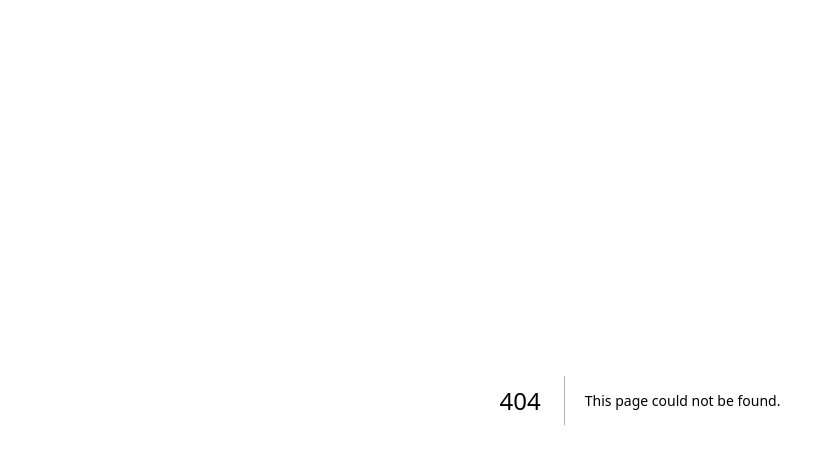
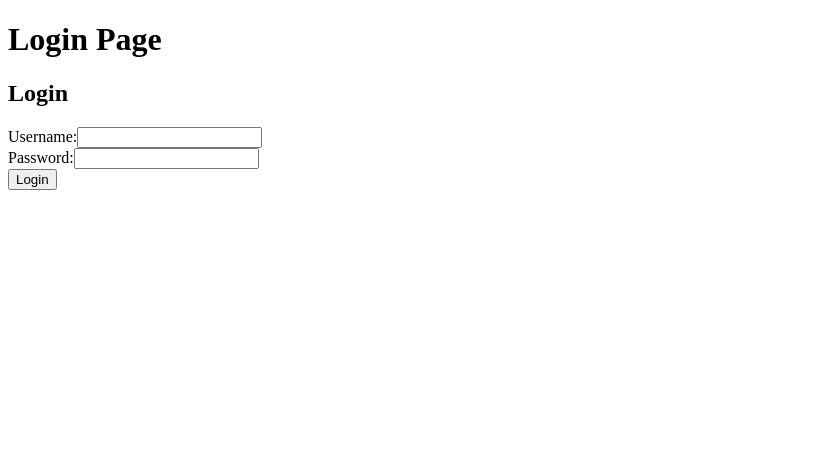
Before and after one commit to mark-kibo/SustainableSips, a Next.js app: page /login in a window 1280 px wide. Before the commit this address had no page. Shown: the top 464 px of the page, without its empty margins (0-835 px from the left). Built offline with nearby package versions, Linux system fonts and the light colour scheme.

Commit message:
created login component and page

```diff
--- a/app/page.tsx
+++ b/app/page.tsx
@@ -1,5 +1,6 @@
 import Theme from '@/components/theme'
 import Image from 'next/image'
+
 
 export default function Home() {
   return (
@@ -7,6 +8,7 @@ export default function Home() {
       <Theme />
 
 
+
       <h2 className='bg-success-50 dark:bg-success-800'>Hello its mark kibocha</h2>
 
     </div>
--- /dev/null
+++ b/components/login.tsx
@@ -0,0 +1,40 @@
+// components/Login.tsx
+import React, { useState } from 'react';
+
+const Login: React.FC = () => {
+  const [username, setUsername] = useState('');
+  const [password, setPassword] = useState('');
+
+  const handleLogin = () => {
+    // Implement your login logic here
+  };
+
+  return (
+    <div>
+      <h2>Login</h2>
+      <form onSubmit={handleLogin}>
+        <label>
+          Username:
+          <input
+            type="text"
+            value={username}
+            onChange={(e) => setUsername(e.target.value)}
+          />
+        </label>
+        <br />
+        <label>
+          Password:
+          <input
+            type="password"
+            value={password}
+            onChange={(e) => setPassword(e.target.value)}
+          />
+        </label>
+        <br />
+        <button type="submit">Login</button>
+      </form>
+    </div>
+  );
+};
+
+export default Login;
--- a/package.json
+++ b/package.json
@@ -9,7 +9,8 @@
     "lint": "next lint"
   },
   "dependencies": {
-    "next": "14.0.4",
+    "next": "^14.0.4",
+    "next-auth": "^4.24.5",
     "next-themes": "^0.2.1",
     "react": "^18",
     "react-dom": "^18",
--- /dev/null
+++ b/pages/_app.tsx
@@ -0,0 +1,12 @@
+import { AppProps } from 'next/app';
+import { SessionProvider } from 'next-auth/react';
+
+function MyApp({ Component, pageProps }: AppProps) {
+  return (
+    <SessionProvider session={pageProps.session}>
+      <Component {...pageProps} />
+    </SessionProvider>
+  );
+}
+
+export default MyApp;
--- /dev/null
+++ b/pages/login.tsx
@@ -0,0 +1,15 @@
+// pages/login.tsx
+import React from 'react';
+import Login from '../components/login'
+
+
+const LoginPage: React.FC = () => {
+    return (
+        <div>
+            <h1>Login Page</h1>
+            <Login />
+        </div>
+    );
+};
+
+export default LoginPage;
```
Also changed, not shown: 1 other file (tests, documents, lock files or other folders).
